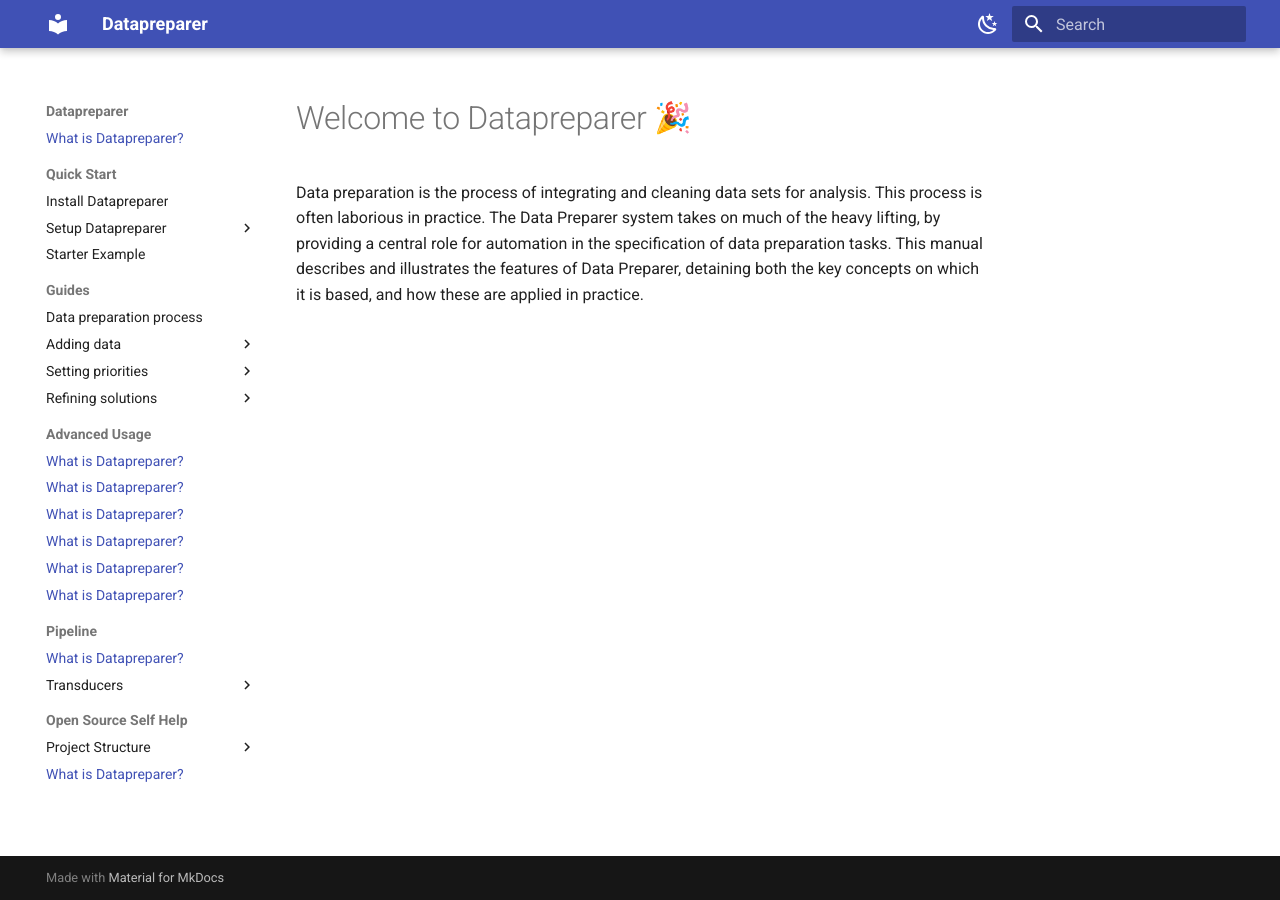
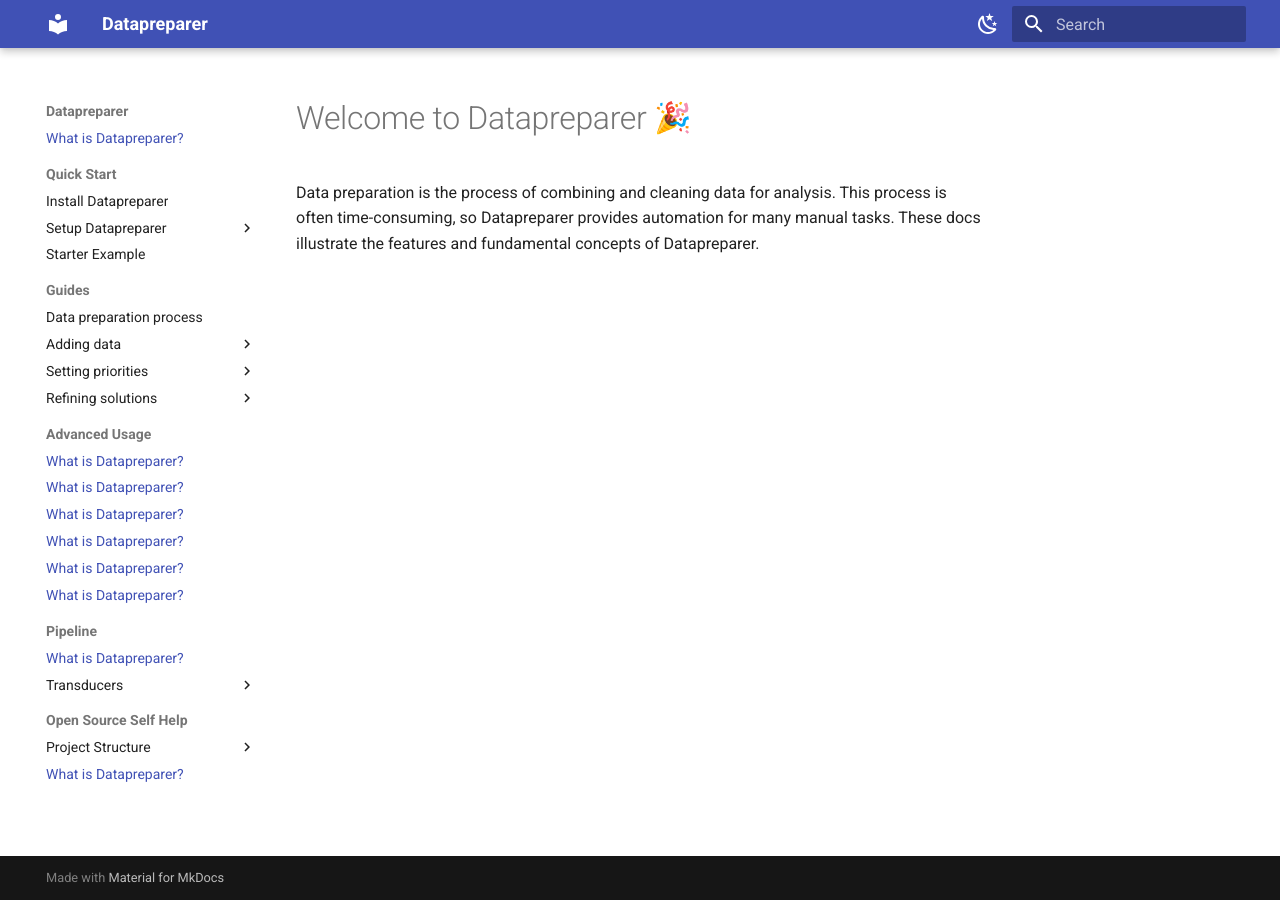
Before and after one commit to AspieCoder1/mk-docs-material-test, an MkDocs documentation site: the page built from docs/index.md, in a window 1280 px wide. Built offline with MkDocs 1.6.1 and Material for MkDocs 9.7.7, drawn with Linux system fonts in a browser that asks for light colours; emoji names are drawn with the system emoji font.

Commit message:
:memo: fixed spelling mistakes and style in some pages

```diff
--- a/docs/index.md
+++ b/docs/index.md
@@ -1,9 +1,2 @@
----
-title: Introduction to Datapreparer
----
 # Welcome to Datapreparer :tada:
-Data preparation is the process of integrating and cleaning data sets for analysis. This process
-is often laborious in practice. The Data Preparer system takes on much of the heavy lifting, by
-providing a central role for automation in the specification of data preparation tasks. This
-manual describes and illustrates the features of Data Preparer, detaining both the key
-concepts on which it is based, and how these are applied in practice.
+Data preparation is the process of combining and cleaning data for analysis. This process is often time-consuming, so Datapreparer provides automation for many manual tasks. These docs illustrate the features and fundamental concepts of Datapreparer.
```
Also changed, not shown: docs/guides/refining-solutions/feedback.md (+4 -4 lines).
